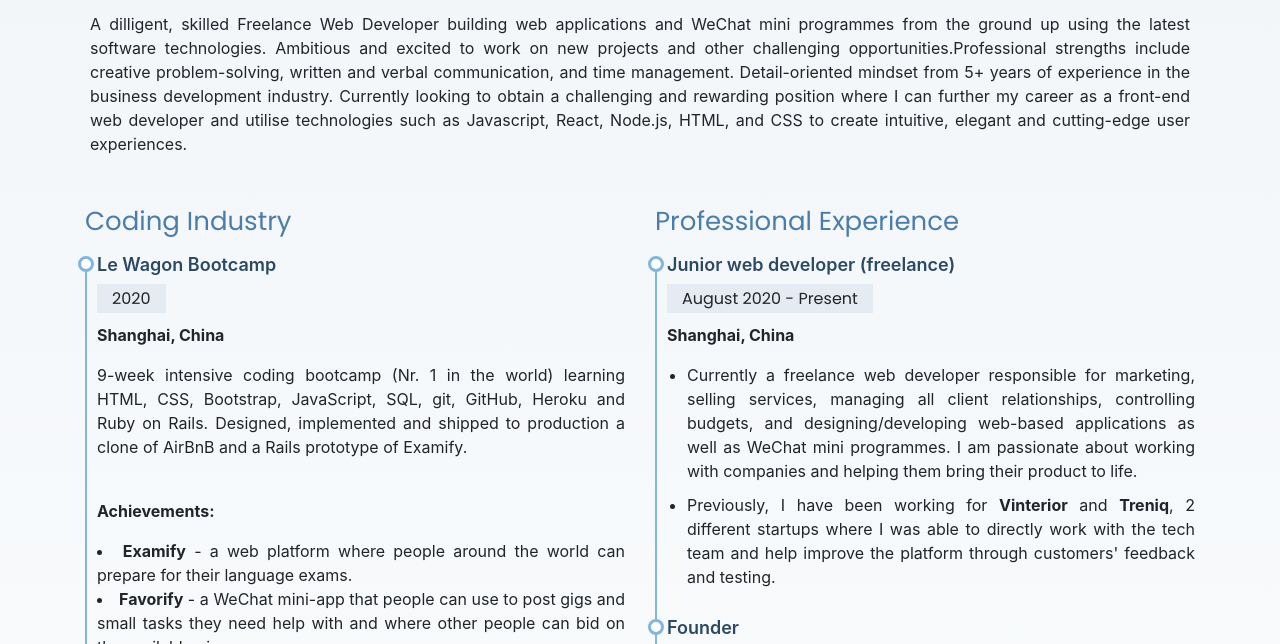
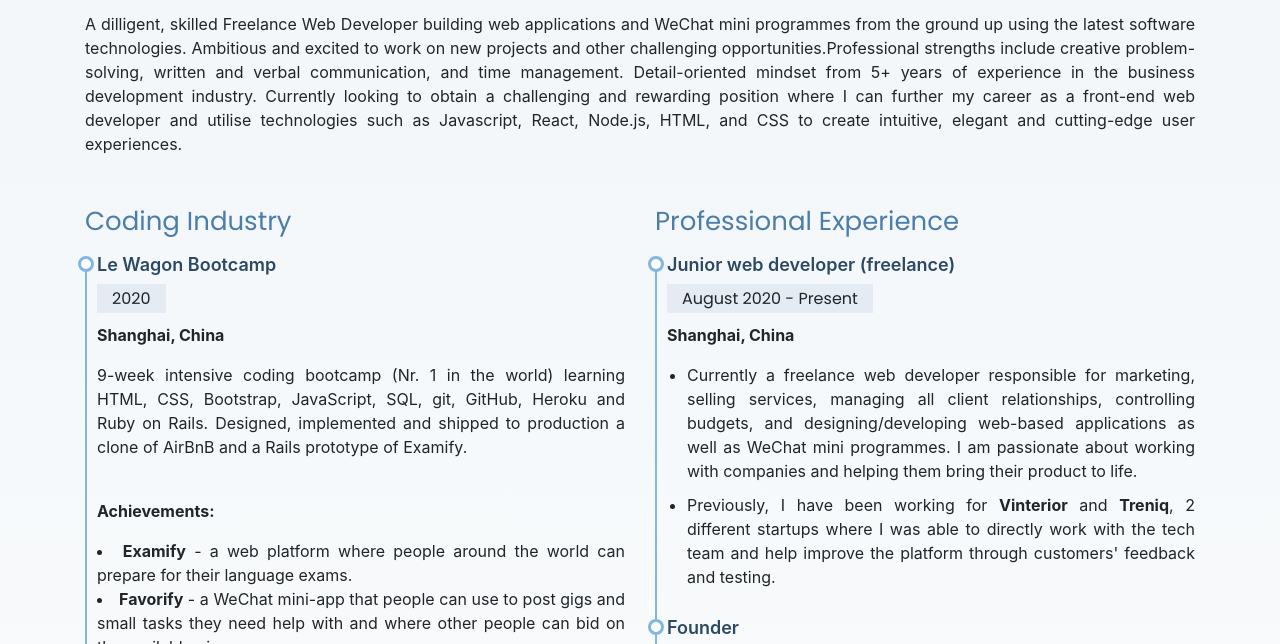
Before and after one commit to niramnagrab/portfolio, a website: page cv.html in a window 1280 px wide. Shown: the part 106-750 px from the top of the page. Drawn offline with Linux system fonts and the light colour scheme; files whose address does not match are found by name.

Commit message:
Changed the padding and margin auto

```diff
--- a/cv.css
+++ b/cv.css
@@ -2,6 +2,11 @@
 /*--------------------------------------------------------------
 # Resume
 --------------------------------------------------------------*/
+
+body {
+  width: 95%;
+  margin: auto !important;
+}
 .resume .resume-title {
   font-size: 26px;
   font-weight: 500;
@@ -81,9 +86,10 @@ body {
 }
 
 .section-title p {
-  width: 1100px;
+  /* width: 1100px; */
   margin: auto;
   padding-bottom: 30px;
+  /* justify-content: center; */
 }
 
 /*--------------------------------------------------------------
```
